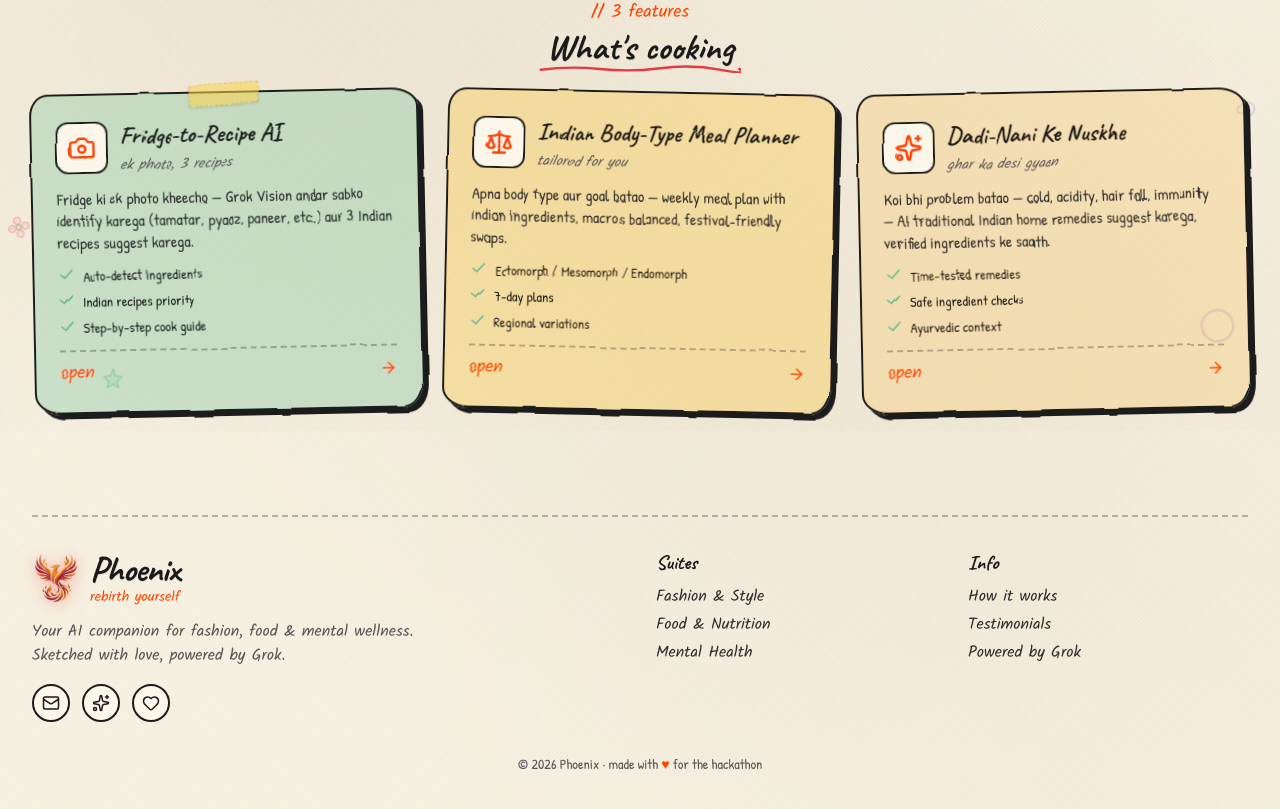
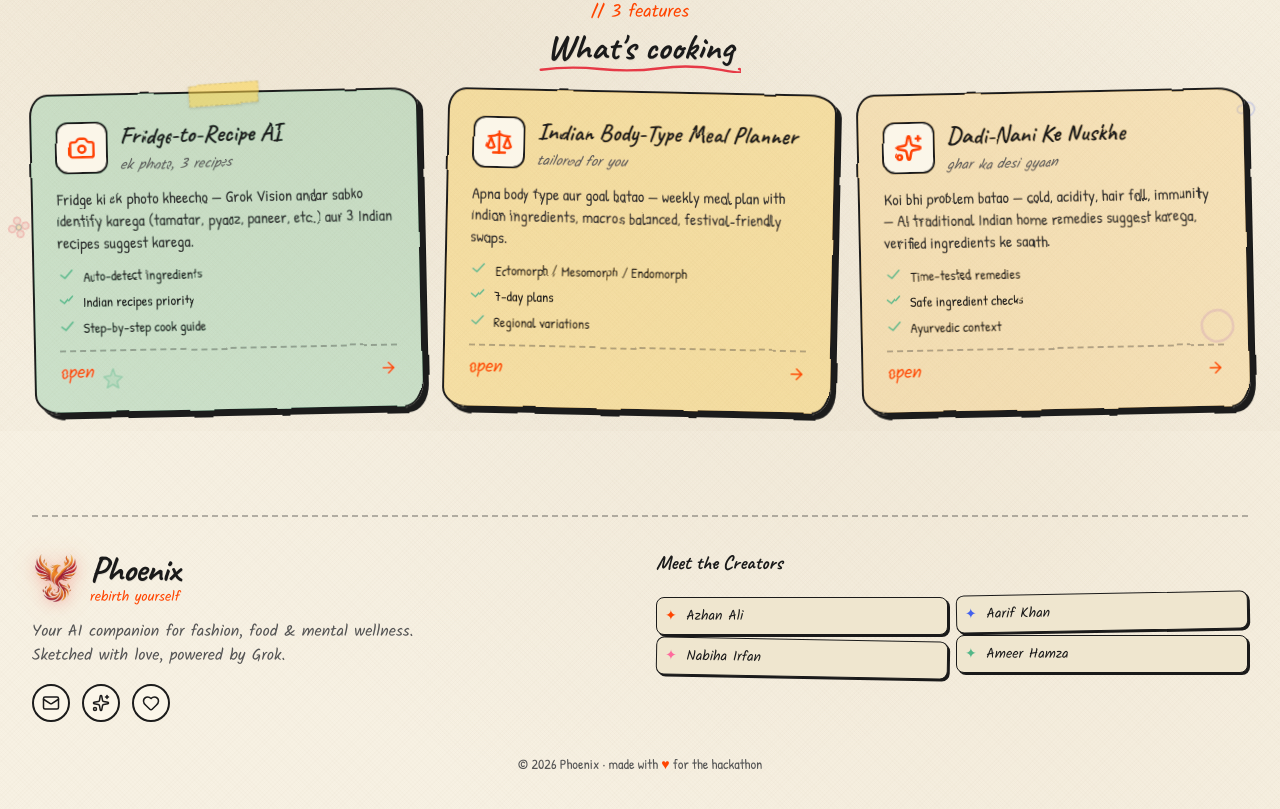
Before and after one commit to azhan-ali/Phoexio-Vercera-5.0, a Next.js app: page /food in a window 1280 px wide. Shown: the part 369-1178 px from the top of the page. Built offline with nearby package versions, Linux system fonts and the light colour scheme.

Commit message:
fix: restore missing imports and clean up unused vars for vercel build

```diff
--- a/app/fashion/trend-radar/page.tsx
+++ b/app/fashion/trend-radar/page.tsx
@@ -8,7 +8,6 @@
 import SketchCard from "@/components/sketch/SketchCard";
 import SketchButton from "@/components/sketch/SketchButton";
 import SketchHeading from "@/components/sketch/SketchHeading";
-import { DoodleStar } from "@/components/sketch/Doodles";
 import { TrendingUp, Globe, Sparkles, IndianRupee, Flame } from "lucide-react";
 import { cn } from "@/lib/utils";
 import type { TrendRadarResult } from "@/lib/prompts/fashion";
--- a/app/food/meal-planner/page.tsx
+++ b/app/food/meal-planner/page.tsx
@@ -19,7 +19,6 @@
   Droplet,
   ShoppingBasket,
   AlertTriangle,
-  Utensils,
 } from "lucide-react";
 import type { MealPlannerResult } from "@/lib/prompts/food";
 
--- a/app/page.tsx
+++ b/app/page.tsx
@@ -10,13 +10,14 @@
 import WavyDivider from "@/components/landing/WavyDivider";
 import {
   DoodleStar,
+  DoodleLightning,
+  DoodleHeart,
 } from "@/components/sketch/Doodles";
 import Link from "next/link";
 import {
   Shirt,
   Utensils,
   HeartPulse,
-  Sparkles,
   ArrowRight,
   TrendingUp,
   Crown,
@@ -173,15 +174,27 @@
         <WavyDivider color="#ff4500" />
 
         {/* ============ THREE SUITES ============ */}
-        <section id="suites" className="py-10">
+        <section id="suites" className="py-20 relative">
+          <div className="absolute top-0 left-0 w-full h-full overflow-hidden pointer-events-none -z-10">
+             <div className="absolute top-[10%] left-[5%] animate-drift-1 opacity-20">
+                <DoodleStar size={120} color="#ff4500" />
+             </div>
+             <div className="absolute bottom-[10%] right-[5%] animate-drift-2 opacity-20">
+                <DoodleStar size={100} color="#fcbf49" />
+             </div>
+          </div>
+
           <Reveal>
-            <div className="text-center mb-8">
-              <div className="font-hand text-phoenix-flame text-lg mb-1">// three suites</div>
-              <SketchHeading as="h2" underline className="!text-4xl md:!text-5xl">
+            <div className="text-center mb-16 relative">
+              <div className="font-scribble text-phoenix-flame text-2xl mb-2 animate-bounce inline-block">
+                Choose Your Vibe ✨
+              </div>
+              <SketchHeading as="h2" underline className="!text-5xl md:!text-7xl mb-6">
                 Pick Your Path
               </SketchHeading>
-              <p className="font-hand text-lg text-ink-faded mt-3 max-w-xl mx-auto">
-                Each suite is a mini AI studio. Use one. Use all three. Phoenix remembers your vibe.
+              <p className="font-hand text-xl text-ink-soft max-w-2xl mx-auto leading-relaxed">
+                Each suite is a mini AI studio. Designed to evolve with you.
+                <span className="block mt-2 text-ink-faded italic text-base">One app. Three worlds. Infinite possibilities.</span>
               </p>
             </div>
           </Reveal>
--- a/app/playground/page.tsx
+++ b/app/playground/page.tsx
@@ -6,7 +6,7 @@
 import SketchCard from "@/components/sketch/SketchCard";
 import SketchButton from "@/components/sketch/SketchButton";
 import SketchHeading from "@/components/sketch/SketchHeading";
-import { SketchInput, SketchTextarea } from "@/components/sketch/SketchInput";
+import { SketchTextarea } from "@/components/sketch/SketchInput";
 import { cn } from "@/lib/utils";
 import { apiChat, apiVision, apiSearch, fileToDataUrl } from "@/lib/api";
 import {
--- a/app/premium/page.tsx
+++ b/app/premium/page.tsx
@@ -14,12 +14,10 @@
   Check,
   X,
   Crown,
-  Lock,
   ArrowRight,
   Zap,
   Heart,
 } from "lucide-react";
-import Link from "next/link";
 import { cn } from "@/lib/utils";
 
 const features: { name: string; free: boolean | string; premium: boolean | string; category: string }[] = [
--- a/components/feature/ImageUploader.tsx
+++ b/components/feature/ImageUploader.tsx
@@ -1,5 +1,5 @@
 "use client";
-import { Image as ImageIcon, X, Upload } from "lucide-react";
+import { X, Upload } from "lucide-react";
 import { useId, useState } from "react";
 import { fileToDataUrl } from "@/lib/api";
 
--- a/components/landing/AnimatedBackground.tsx
+++ b/components/landing/AnimatedBackground.tsx
@@ -1,13 +1,10 @@
 import {
   DoodleStar,
-  DoodleHeart,
   DoodleSquiggle,
   DoodleFlower,
-  DoodleLightning,
   DoodleCloud,
   DoodleSpiral,
   DoodleCircle,
-  DoodleArrow,
 } from "@/components/sketch/Doodles";
 
 /**
--- a/components/landing/Hero.tsx
+++ b/components/landing/Hero.tsx
@@ -12,7 +12,7 @@
   DoodleCloud,
   DoodleCircle,
 } from "@/components/sketch/Doodles";
-import { ArrowRight, Sparkles, PlayCircle } from "lucide-react";
+import { ArrowRight, PlayCircle } from "lucide-react";
 import Link from "next/link";
 import { motion } from "framer-motion";
 
--- a/components/landing/SuiteCard.tsx
+++ b/components/landing/SuiteCard.tsx
@@ -32,42 +32,73 @@
 }: SuiteCardProps) {
   return (
     <Link href={href} className="block group">
-      <motion.div whileHover={{ y: -6 }} transition={{ type: "spring", stiffness: 260 }}>
-        <SketchCard tilt={tilt} tape className={cn("relative overflow-hidden h-full", bg)}>
-          {/* floating star top-right */}
-          <div className="absolute top-3 right-3 opacity-70 group-hover:opacity-100 group-hover:rotate-12 transition">
-            <DoodleStar size={24} color="#ff4500" />
+      <motion.div
+        whileHover={{ scale: 1.02, rotate: title.includes("Fashion") ? -1 : 1 }}
+        transition={{ type: "spring", stiffness: 300 }}
+      >
+        <SketchCard
+          tilt={tilt}
+          tape
+          className={cn(
+            "relative overflow-hidden h-full border-[3px] transition-all duration-300 group-hover:sketch-shadow-flame",
+            bg
+          )}
+        >
+          {/* Decorative Stickers */}
+          <div className="absolute -top-2 -right-2 opacity-0 group-hover:opacity-100 group-hover:rotate-12 transition-all duration-500 scale-0 group-hover:scale-100 z-20">
+             <div className="bg-sketch-yellow border-2 border-ink px-2 py-0.5 rounded-md font-hand text-[10px] text-ink uppercase rotate-12 shadow-[2px_2px_0_#1a1a1a]">
+                New Era ✨
+             </div>
           </div>
 
-          <div className="flex items-center gap-3 mb-3">
-            <div className="p-2 bg-paper-cream border-[2px] border-ink rounded-xl">
+          <div className="absolute bottom-10 -left-6 opacity-0 group-hover:opacity-20 transition-opacity duration-700 blur-sm pointer-events-none">
+             <div className="w-24 h-24 bg-white/40 rounded-full animate-spin-slow" />
+          </div>
+
+          {/* floating star top-right */}
+          <div className="absolute top-4 right-6 opacity-40 group-hover:opacity-100 group-hover:animate-spin-slow transition-all">
+            <DoodleStar size={28} color="#ff4500" />
+          </div>
+
+          <div className="flex items-center gap-4 mb-4 relative z-10">
+            <motion.div
+              whileHover={{ rotate: 360, scale: 1.2 }}
+              className="p-3 bg-paper-cream border-[2px] border-ink rounded-2xl shadow-[3px_3px_0_#1a1a1a]"
+            >
               {icon}
-            </div>
+            </motion.div>
             <div>
-              <SketchHeading as="h3" font="scribble" className="!text-2xl leading-none">
+              <SketchHeading as="h3" font="scribble" className="!text-3xl leading-none mb-1">
                 {title}
               </SketchHeading>
-              <span className="font-hand text-sm text-ink-faded italic">{tag}</span>
+              <span className="bg-white/40 px-2 py-0.5 rounded-full font-hand text-xs text-ink italic border border-ink/10">{tag}</span>
             </div>
           </div>
 
-          {/* MOCK PREVIEW — appears above list on hover, or pinned mobile */}
-          <div className="mb-3 p-3 bg-paper-cream border-[2px] border-ink rounded-xl" style={{ filter: "url(#sketch-roughen)" }}>
+          {/* MOCK PREVIEW — high premium feel */}
+          <div className="mb-4 p-4 bg-paper-cream/90 backdrop-blur-sm border-[2.5px] border-ink rounded-2xl shadow-[inset_2px_2px_5px_rgba(0,0,0,0.05)]" style={{ filter: "url(#sketch-roughen)" }}>
             {preview}
           </div>
 
-          <ul className="space-y-1.5 mb-3">
+          <ul className="space-y-2 mb-6">
             {features.map((f) => (
-              <li key={f} className="flex items-start gap-2 font-note text-sm">
-                <DoodleCheck size={16} color="#52b788" />
-                <span>{f}</span>
+              <li key={f} className="flex items-center gap-3 font-note text-base text-ink-soft">
+                <div className="group-hover:animate-bounce">
+                   <DoodleCheck size={18} color="#52b788" />
+                </div>
+                <span className="group-hover:text-ink transition-colors">{f}</span>
               </li>
             ))}
           </ul>
 
-          <div className="inline-flex items-center gap-1 font-hand text-phoenix-flame text-lg pt-2 border-t-2 border-dashed border-ink/30 w-full justify-between group-hover:gap-3 transition-all">
-            {ctaLabel}
-            <ArrowRight size={18} className="group-hover:translate-x-1 transition" />
+          <div className="inline-flex items-center gap-2 font-hand font-bold text-phoenix-flame text-xl pt-4 border-t-2 border-dashed border-ink/20 w-full justify-between items-center group-hover:translate-x-1 transition-all">
+            <span className="relative">
+               {ctaLabel}
+               <span className="absolute -bottom-1 left-0 w-0 h-1 bg-phoenix-flame group-hover:w-full transition-all duration-300" />
+            </span>
+            <div className="bg-phoenix-flame text-white p-1 rounded-full border-2 border-ink group-hover:rotate-90 transition-transform">
+               <ArrowRight size={20} />
+            </div>
           </div>
         </SketchCard>
       </motion.div>
--- a/components/layout/Footer.tsx
+++ b/components/layout/Footer.tsx
@@ -1,4 +1,3 @@
-import Link from "next/link";
 import PhoenixLogo from "@/components/brand/PhoenixLogo";
 import { Mail, Sparkles, Heart } from "lucide-react";
 
@@ -25,21 +24,22 @@
             ))}
           </div>
         </div>
-        <div>
-          <div className="font-scribble font-bold text-xl mb-2">Suites</div>
-          <ul className="space-y-1 font-hand text-ink-soft">
-            <li><Link href="/fashion" className="hover:text-phoenix-flame">Fashion & Style</Link></li>
-            <li><Link href="/food" className="hover:text-phoenix-flame">Food & Nutrition</Link></li>
-            <li><Link href="/mental-health" className="hover:text-phoenix-flame">Mental Health</Link></li>
-          </ul>
-        </div>
-        <div>
-          <div className="font-scribble font-bold text-xl mb-2">Info</div>
-          <ul className="space-y-1 font-hand text-ink-soft">
-            <li><Link href="/#how" className="hover:text-phoenix-flame">How it works</Link></li>
-            <li><Link href="/#love" className="hover:text-phoenix-flame">Testimonials</Link></li>
-            <li><a href="https://x.ai" target="_blank" rel="noreferrer" className="hover:text-phoenix-flame">Powered by Grok</a></li>
-          </ul>
+        <div className="md:col-span-2">
+          <div className="font-scribble font-bold text-xl mb-4">Meet the Creators</div>
+          <div className="grid grid-cols-2 gap-2">
+             <div className="bg-paper-dark border-[1.5px] border-ink p-2 rounded-lg font-hand text-sm shadow-[2px_2px_0px_#1a1a1a] translate-y-1">
+                <span className="text-phoenix-flame mr-1">✦</span> Azhan Ali
+             </div>
+             <div className="bg-paper-dark border-[1.5px] border-ink p-2 rounded-lg font-hand text-sm shadow-[2px_2px_0px_#1a1a1a] -rotate-1">
+                <span className="text-sketch-blue mr-1">✦</span> Aarif Khan
+             </div>
+             <div className="bg-paper-dark border-[1.5px] border-ink p-2 rounded-lg font-hand text-sm shadow-[2px_2px_0px_#1a1a1a] rotate-1">
+                <span className="text-sketch-pink mr-1">✦</span> Nabiha Irfan
+             </div>
+             <div className="bg-paper-dark border-[1.5px] border-ink p-2 rounded-lg font-hand text-sm shadow-[2px_2px_0px_#1a1a1a] -translate-y-1">
+                <span className="text-sketch-green mr-1">✦</span> Ameer Hamza
+             </div>
+          </div>
         </div>
       </div>
       <div className="text-center font-note text-sm text-ink-faded">
```
